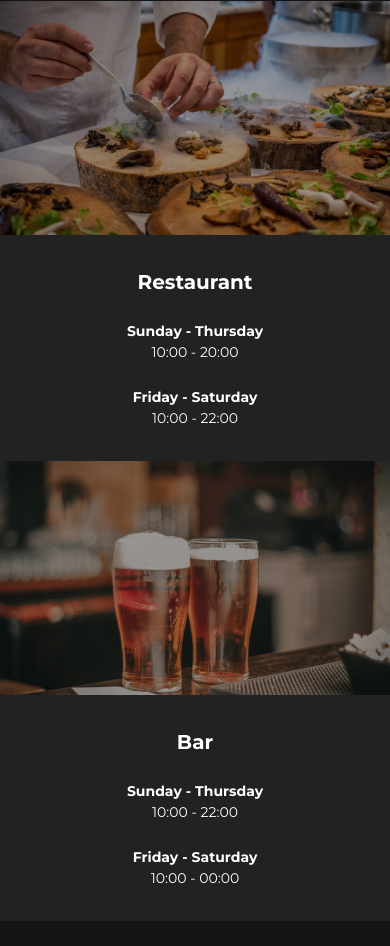
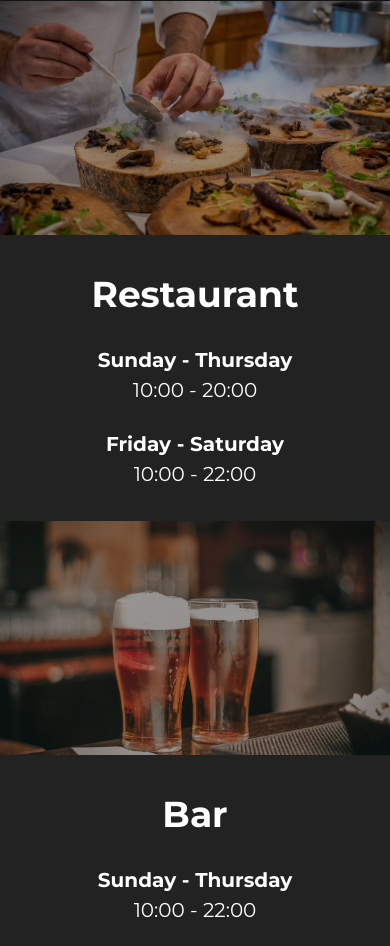
Before and after one commit to JsnSwny/restaurant-mock, a website: page index.html in a window 390 px wide. Shown: the part 1710-2656 px from the top of the page. Drawn offline with nearby package versions, Linux system fonts and the light colour scheme; files that its build step writes are made by us from their sources.

Commit message:
Adjusted font sizes

```diff
--- a/index.html
+++ b/index.html
@@ -48,19 +48,19 @@
             </div>
 
             <div style="background-color: rgb(34, 34, 34);" class="relative w-screen md:w-1/2 flex flex-col items-center justify-center py-8 md:py-3">
-                <h1 class="font-bold text-xl md:text-2xl xl:text-4xl">Restaurant</h1>
+                <h1 class="font-bold text-4xl md:text-3xl lg:text-4xl">Restaurant</h1>
                 <br>
-                <p class="text-sm md:text-xl xl:text-2xl"><strong>Sunday - Thursday</strong><br>10:00 - 20:00</p>
+                <p class="text-xl lg:text-2xl"><strong>Sunday - Thursday</strong><br>10:00 - 20:00</p>
                 <br>
-                <p class="text-sm md:text-xl xl:text-2xl"><strong>Friday - Saturday</strong><br>10:00 - 22:00</p>
+                <p class="text-xl lg:text-2xl"><strong>Friday - Saturday</strong><br>10:00 - 22:00</p>
             </div>
 
             <div style="background-color: rgb(34, 34, 34);" class="relative w-screen md:w-1/2 order-4 md:order-3 flex flex-col items-center justify-center py-8 md:py-3">
-                <h1 class="font-bold text-xl md:text-2xl xl:text-4xl">Bar</h1>
+                <h1 class="font-bold text-4xl md:text-3xl lg:text-4xl">Bar</h1>
                 <br>
-                <p class="text-sm md:text-xl xl:text-2xl"><strong>Sunday - Thursday</strong><br>10:00 - 22:00</p>
+                <p class="text-xl lg:text-2xl"><strong>Sunday - Thursday</strong><br>10:00 - 22:00</p>
                 <br>
-                <p class="text-sm md:text-xl xl:text-2xl"><strong>Friday - Saturday</strong><br>10:00 - 00:00</p>
+                <p class="text-xl lg:text-2xl"><strong>Friday - Saturday</strong><br>10:00 - 00:00</p>
             </div>
 
             <div class="relative w-screen md:w-1/2 image-container order-3">
```
